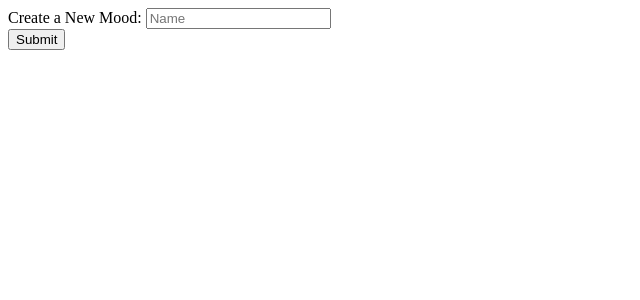
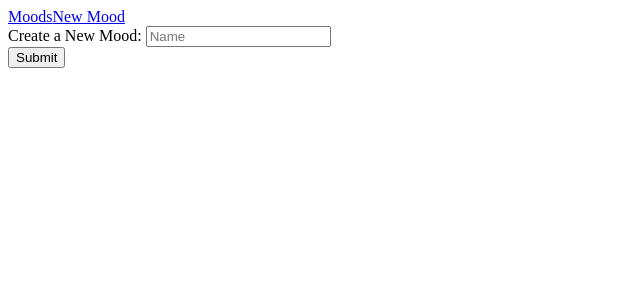
Before and after one commit to brennanmrose/moodie-foodie-frontend, a React (Create React App) app: page /moods/new in a window 1280 px wide. Shown: the top 300 px of the page, without its empty margins (0-640 px from the left). Built offline with nearby package versions, Linux system fonts and the light colour scheme; no server answers.

Commit message:
add NavBar

```diff
--- a/src/App.js
+++ b/src/App.js
@@ -1,12 +1,14 @@
 import React from 'react';
 import { connect } from 'react-redux';
 import MoodsContainer from './containers/MoodsContainer';
+import NavBar from './components/NavBar'
 
 class App extends React.Component {
 
   render() {
     return (
       <div className="App">
+        <NavBar />
         <MoodsContainer />
       </div>
     );
```
